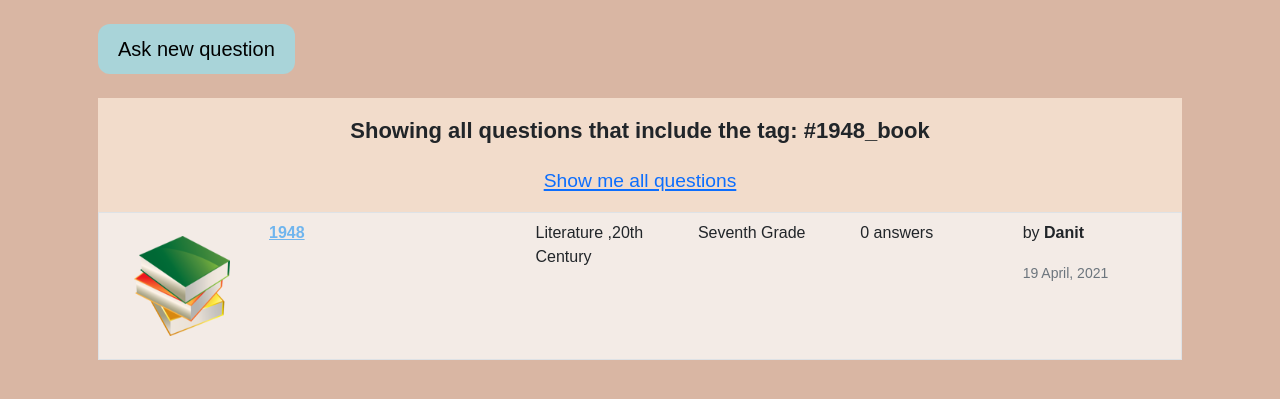
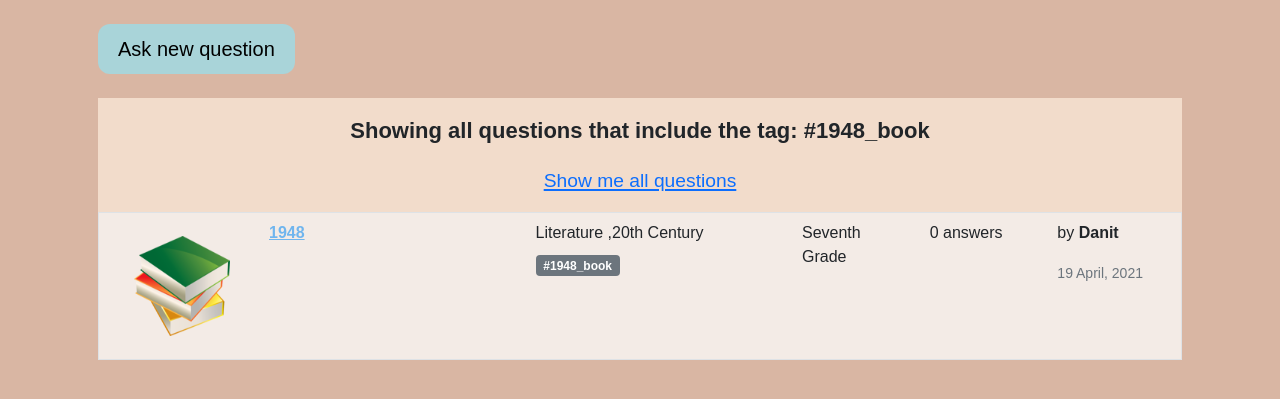
Before and after one commit to redhat-beyond/shlifim, a Django app: page /explore/?tag=1948_book in a window 1280 px wide. Shown: the part 102-501 px from the top of the page. Run offline with Django 3.2, Linux system fonts and the light colour scheme; data comes from the database, SQL or seed files in the repository; some libraries are stand-ins or nearby versions.

Commit message:
Adding tags in the explore page view
-Show the tags of each question in the explore page

```diff
--- a/home/templates/home/explore.html
+++ b/home/templates/home/explore.html
@@ -29,8 +29,17 @@
             <div class="col-3">
                 <a style="color:#6FB5EE" href="{% url 'question-detail' question.id %}"><b>{{ question.title }}</b></a>
             </div>
-            <div class="col">
-                <span>{{ question.subject }} ,{{ question.sub_subject }}</span>
+            <div class="col-3">
+                <div class="row">
+                    <span>{{ question.subject }} ,{{ question.sub_subject }}</span>
+                </div>
+                <div class="row mt-2">
+                        <div >
+                            {% for tag in question.tag_set.all %}
+                                <span class="badge badge-pill badge-secondary">#{{tag.tag_name}}</span>
+                            {% endfor %}
+                        </div>
+                </div>
             </div>
             <div class=" col">
                 <p>{{question.get_grade_display }} </p>
```
